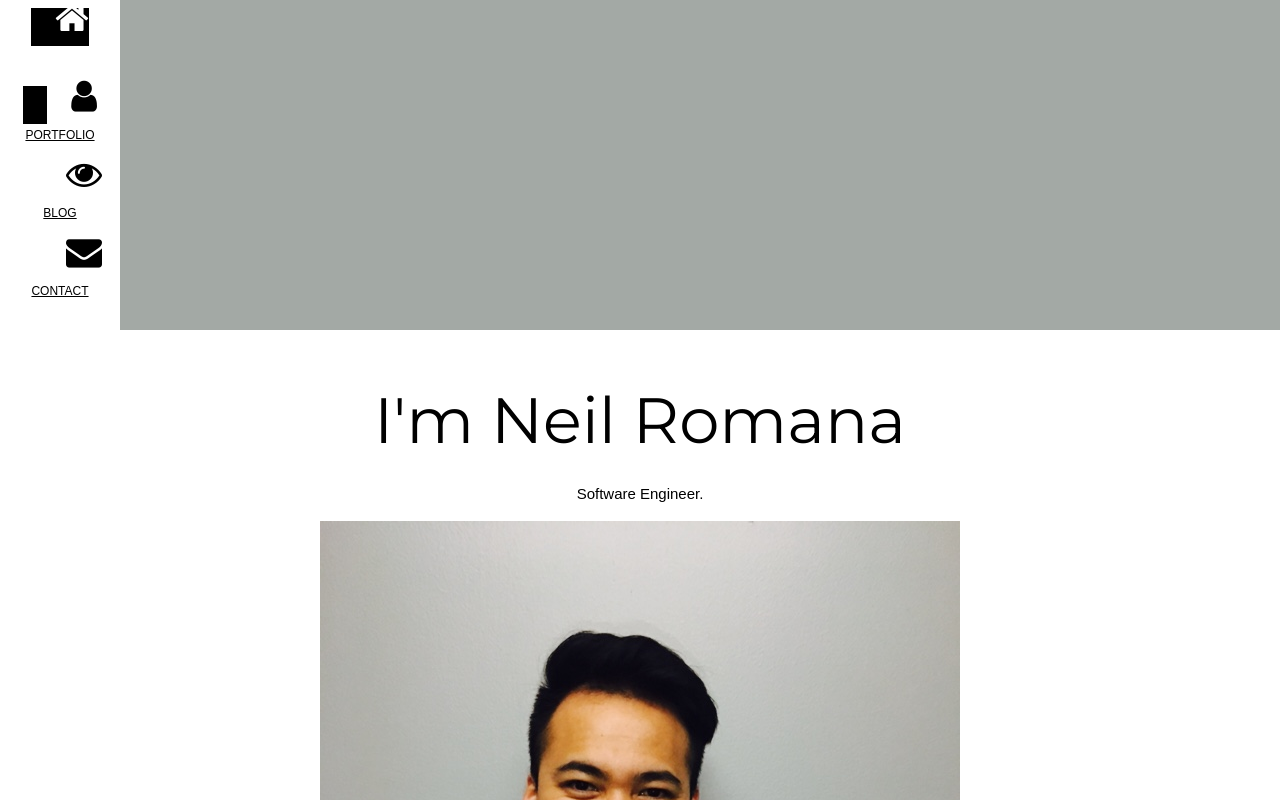
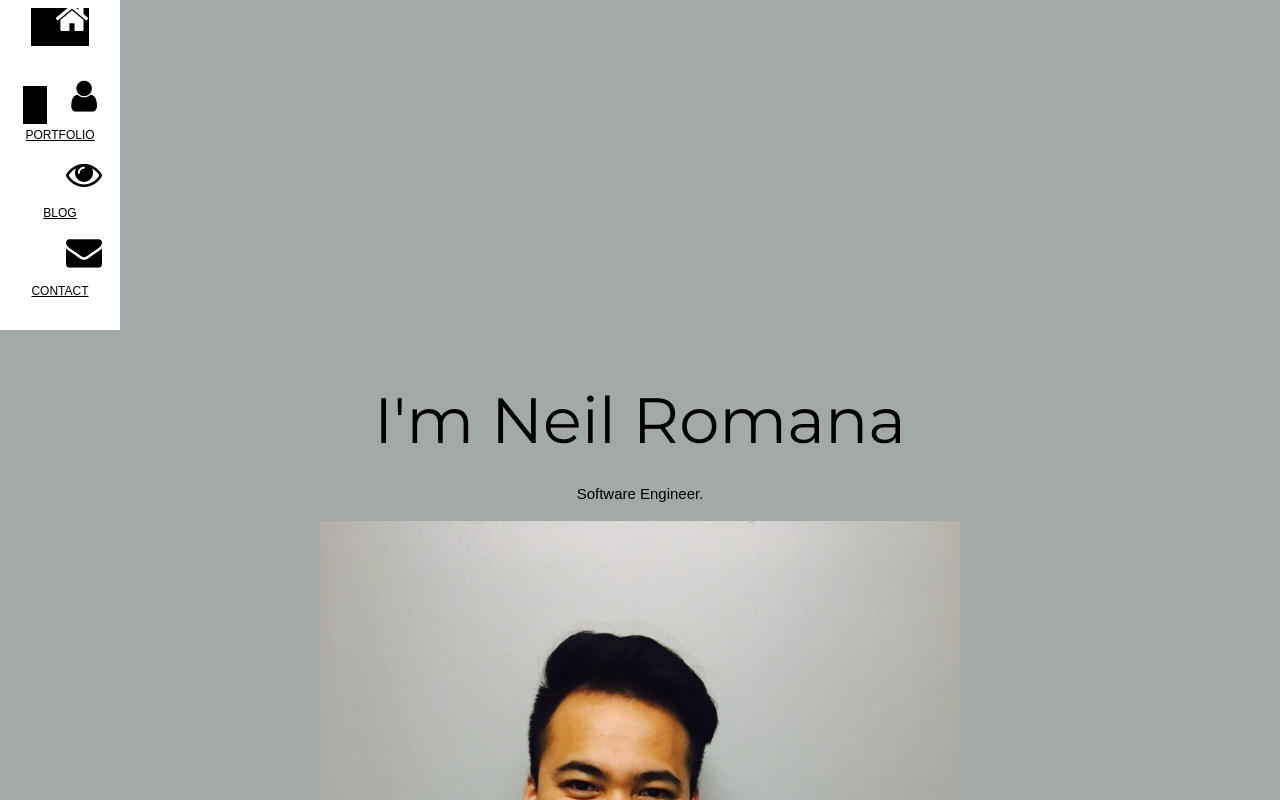
Before and after one commit to npatrick/my-app, a React (Create React App) app: page / in a window 1280 px wide. Shown: the top 800 px of the page. Built offline with nearby package versions, Linux system fonts and the light colour scheme.

Commit message:
remove twitter link and change home bg-color

```diff
--- a/src/App.css
+++ b/src/App.css
@@ -31,6 +31,10 @@ body, h1,h2,h3,h4,h5,h6 {font-family: "Montserrat", sans-serif}
   margin-left: 120px
 }
 
+.w3-container.w3-padding-32.w3-center {
+  background-color: rgb(163, 169, 165);
+}
+
 body {
   background-color: rgb(163, 169, 165);
 }
--- a/src/components/footer.js
+++ b/src/components/footer.js
@@ -8,13 +8,10 @@ class Footer extends Component {
 		    	<i className="fa fa-linkedin w3-hover-text-indigo"></i>
 		    </a>
 		    <a href="https://github.com/npatrick" target="_blank">
-		    	<i className="fa fa-github w3-hover-text-purple"></i>
+		    	<i className="fa fa-github w3-hover-text-light-blue"></i>
 		    </a>
-		    <a href="">
+		    <a href="https://www.facebook.com/npromana" target="_blank">
 		    	<i className="fa fa-facebook-official w3-hover-text-indigo"></i>
-		    </a>
-		    <a href="">
-		    	<i className="fa fa-twitter w3-hover-text-light-blue"></i>
 		    </a>
 		  </footer>
 		);
--- a/src/home.js
+++ b/src/home.js
@@ -4,7 +4,7 @@ import selfpic from './assets/selfpic.JPG';
 class Home extends Component {
 	render() {
 		return (
-			<header className="w3-container w3-padding-32 w3-center w3-white" id="home">
+			<header className="w3-container w3-padding-32 w3-center" id="home">
 		    <h1 className="w3-jumbo"><span className="w3-hide-small">I'm</span> Neil Romana</h1>
 		    <p>Software Engineer.</p>
 		    <img src={selfpic} alt="myself" className="w3-image" style={{maxWidth:"100%", height:"auto"}} />
```
